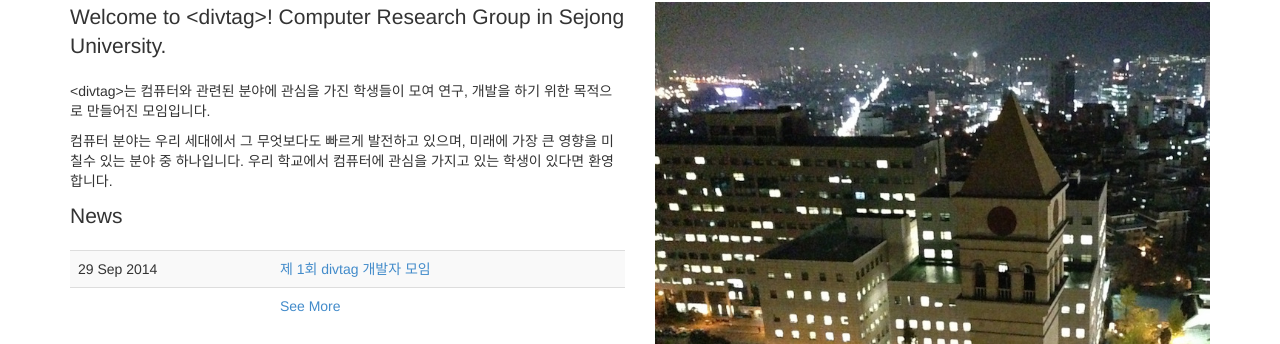
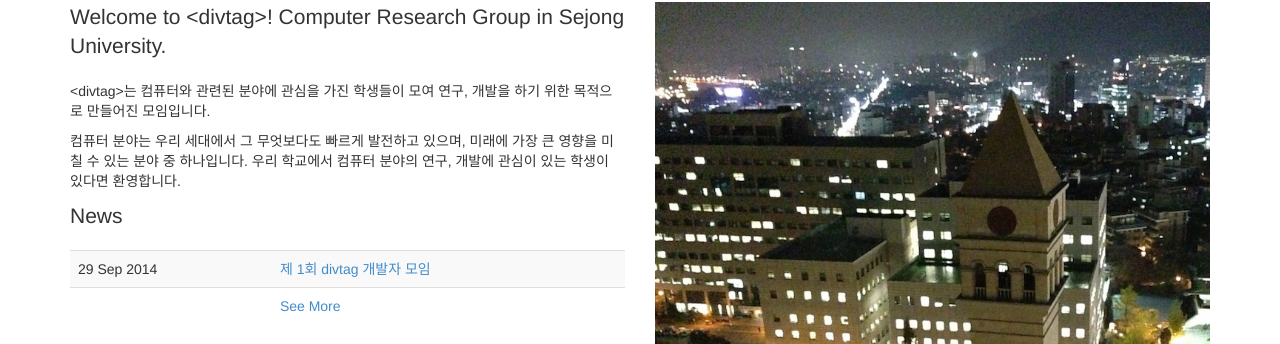
Before and after one commit to divtagers/divtagers.github.io, a Jekyll site: the page built from index.html, in a window 1280 px wide. Shown: the part 78-422 px from the top of the page. Built offline with Jekyll 4.4.1, drawn with Linux system fonts in a browser that asks for light colours; nearby versions of some CDN libraries; Markdown is read by kramdown in place of the engine named in the settings.

Commit message:
Update index.html

```diff
--- a/index.html
+++ b/index.html
@@ -8,7 +8,7 @@ type: home
   <div class="col-md-6">
   	<p class="lead">Welcome to &lt;divtag&gt;! Computer Research Group in Sejong University.</p>
   	<p> &lt;divtag&gt;는 컴퓨터와 관련된 분야에 관심을 가진 학생들이 모여 연구, 개발을 하기 위한 목적으로 만들어진 모임입니다.</p>
-  	<p>컴퓨터 분야는 우리 세대에서 그 무엇보다도 빠르게 발전하고 있으며, 미래에 가장 큰 영향을 미칠수 있는 분야 중 하나입니다. 우리 학교에서 컴퓨터에 관심을 가지고 있는 학생이 있다면 환영합니다.</p>
+  	<p>컴퓨터 분야는 우리 세대에서 그 무엇보다도 빠르게 발전하고 있으며, 미래에 가장 큰 영향을 미칠 수 있는 분야 중 하나입니다. 우리 학교에서 컴퓨터 분야의 연구, 개발에 관심이 있는 학생이 있다면 환영합니다.</p>
     <p class="lead">News</p>
     <table class="table table-striped">
        <tbody>
```
